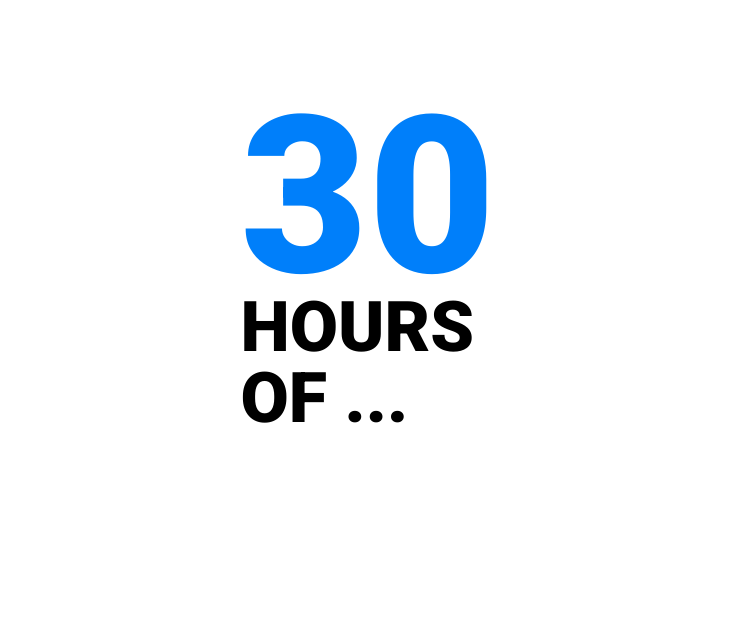
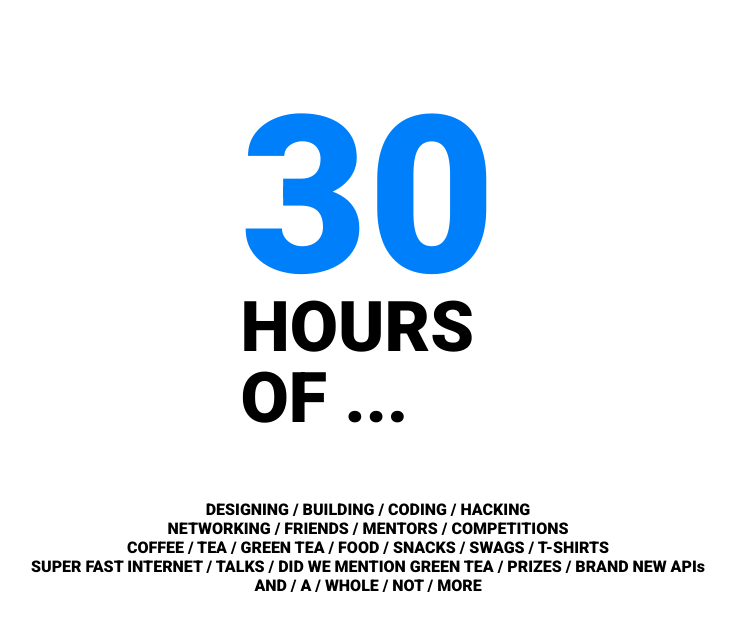
Before and after one commit to DipanshKhandelwal/simple-hackathon-css, a plain HTML site: page index.html in a window 1280 px wide. Shown: the whole page, without its empty margins (272-1008 px from the left). Drawn offline with Linux system fonts and the light colour scheme.

Commit message:
Added bottom container

```diff
--- a/index.html
+++ b/index.html
@@ -19,6 +19,14 @@
         <span class="of">OF ...</span>
       </div>
     </div>
+    <div class="large-container">
+      <span class="one padding">DESIGNING / BUILDING / CODING / HACKING</span>
+      <span class="two padding">NETWORKING / FRIENDS / MENTORS / COMPETITIONS</span>
+      <span class="three padding">COFFEE / TEA / GREEN TEA / FOOD / SNACKS / SWAGS / T-SHIRTS</span>
+      <span class="four padding">SUPER FAST INTERNET / TALKS / DID WE MENTION GREEN TEA / PRIZES / BRAND NEW APIs</span>
+      <span class="five padding">AND / A / WHOLE / NOT / MORE
+        <div class="bar" /></span>
+    </div>
   </div>
 </body>
 
```
